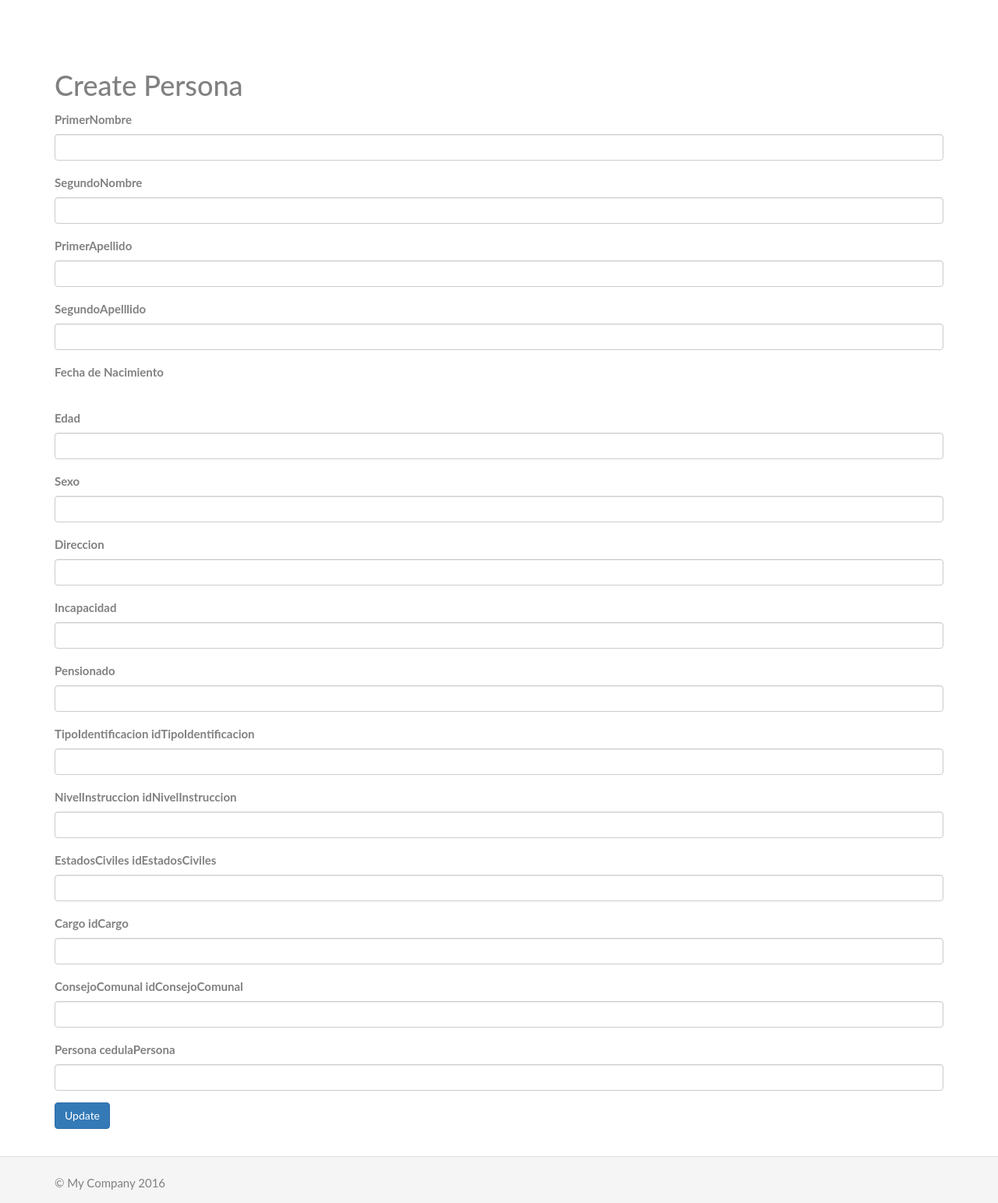
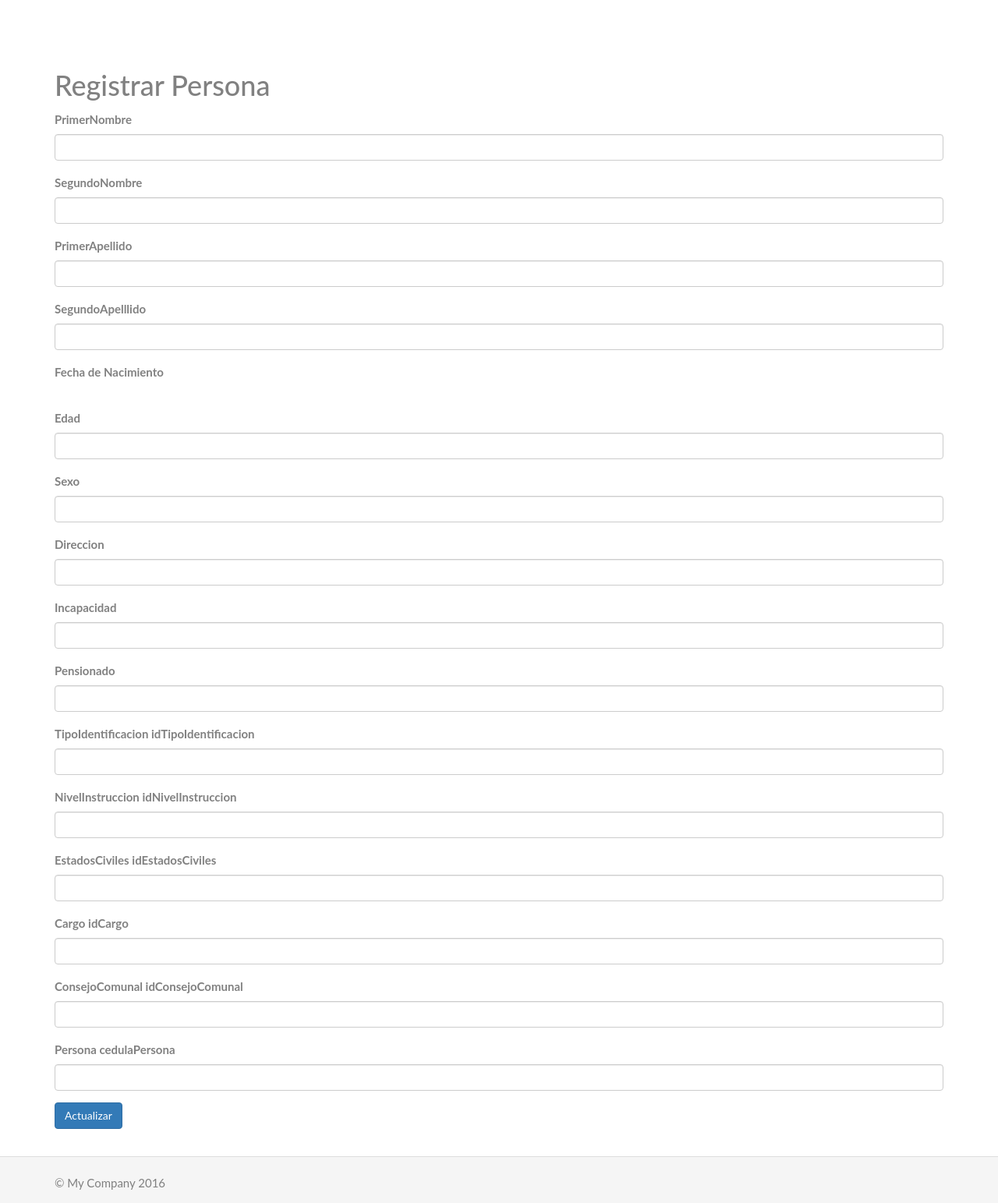
Before and after one commit to joelxheredia/SistemaConsejosComunales, a Yii app: the page made by views/persona/create.php in a window 1280 px wide. Shown: the whole page at 78% size. Run offline with PHP 8.4 and a stand-in for Yii, Linux system fonts and the light colour scheme; the template is opened without the code that fills it, so the values that code supplies are empty; form fields are guessed from the names that the template uses; some libraries are stand-ins or nearby versions.

Commit message:
idioma es

```diff
--- a/config/web.php
+++ b/config/web.php
@@ -6,6 +6,7 @@ $config = [
     'id' => 'basic',
     'basePath' => dirname(__DIR__),
     'bootstrap' => ['log'],
+    'language' => 'es',
     'components' => [
         'request' => [
             // !!! insert a secret key in the following (if it is empty) - this is required by cookie validation
--- a/views/persona/_form.php
+++ b/views/persona/_form.php
@@ -20,8 +20,6 @@ use yii\jui\DatePicker;
     <?= $form->field($model, 'primerApellido')->textInput(['maxlength' => true]) ?>
 
     <?= $form->field($model, 'segundoApelllido')->textInput(['maxlength' => true]) ?>
-
-
 
     <?php
         echo '<label>Fecha de Nacimiento</label><br>';
@@ -61,7 +59,7 @@ use yii\jui\DatePicker;
     <?= $form->field($model, 'Persona_cedulaPersona')->textInput() ?>
 
     <div class="form-group">
-        <?= Html::submitButton($model->isNewRecord ? 'Create' : 'Update', ['class' => $model->isNewRecord ? 'btn btn-success' : 'btn btn-primary']) ?>
+        <?= Html::submitButton($model->isNewRecord ? 'Registrar' : 'Actualizar', ['class' => $model->isNewRecord ? 'btn btn-success' : 'btn btn-primary']) ?>
     </div>
 
     <?php ActiveForm::end(); ?>
--- a/views/persona/create.php
+++ b/views/persona/create.php
@@ -6,7 +6,7 @@ use yii\helpers\Html;
 /* @var $this yii\web\View */
 /* @var $model app\models\persona */
 
-$this->title = 'Create Persona';
+$this->title = 'Registrar Persona';
 $this->params['breadcrumbs'][] = ['label' => 'Personas', 'url' => ['index']];
 $this->params['breadcrumbs'][] = $this->title;
 ?>
```
